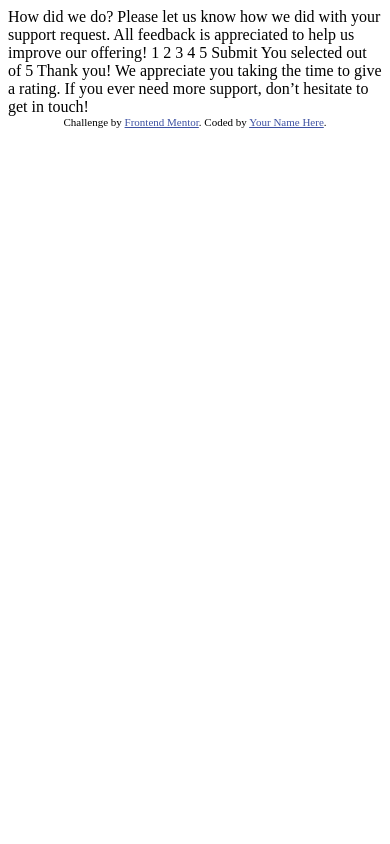
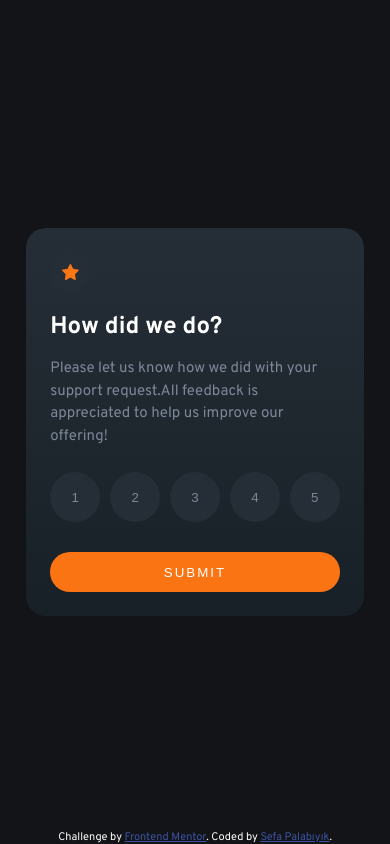
Before and after one commit to Sefap/javaScript, a plain HTML site: page Frontend-Mentor-Js/interactive-rating-component-main/index.html in a window 390 px wide. Drawn offline with Linux system fonts and the light colour scheme.

Commit message:
end of project

```diff
--- a/Frontend-Mentor-Js/interactive-rating-component-main/index.html
+++ b/Frontend-Mentor-Js/interactive-rating-component-main/index.html
@@ -6,44 +6,52 @@
 
   <link rel="icon" type="image/png" sizes="32x32" href="./images/favicon-32x32.png">
 
+  <!-- fontfamily -->
+  <link rel="preconnect" href="https://fonts.googleapis.com">
+<link rel="preconnect" href="https://fonts.gstatic.com" crossorigin>
+<link href="https://fonts.googleapis.com/css2?family=Overpass:wght@400;700&display=swap" rel="stylesheet">
   <title>Frontend Mentor | Interactive rating component</title>
 
   <!-- Feel free to remove these styles or customise in your own stylesheet 👍 -->
   <style>
-    .attribution { font-size: 11px; text-align: center; }
+    .attribution {position: absolute;bottom: 0; font-size: 11px; text-align: center; color: white; }
     .attribution a { color: hsl(228, 45%, 44%); }
   </style>
+  <link rel="stylesheet" href="style.css">
 </head>
 <body>
 
-  <!-- Rating state start -->
+  <div class="container">
+    <div class="firstsc" >
+      <div class="star">
+        <img src="images/icon-star.svg" alt="">
+      </div>
+      <section>
+        <h2>How did we do?</h2>
+        <p>Please let us know how we did with your support request.All feedback is appreciated to help us improve our offering!</p>
+      </section>
+      <div class="rating">
 
-  How did we do?
-
-  Please let us know how we did with your support request. All feedback is appreciated
-  to help us improve our offering!
-
-  1 2 3 4 5
-
-  Submit
-
-  <!-- Rating state end -->
-
-  <!-- Thank you state start -->
-
-  You selected <!-- Add rating here --> out of 5
-
-  Thank you!
-
-  We appreciate you taking the time to give a rating. If you ever need more support,
-  don’t hesitate to get in touch!
-
-  <!-- Thank you state end -->
+      </div>
+      <button class="submit-btn">SUBMIT</button>
+    </div>
+    <div class="secondsc">
+      <div class="std">
+        <img src="images/illustration-thank-you.svg" alt="">
+        <p class="selectedp"></p>
+      </div>
+      <div class="spd">
+        <h2>Thank You!</h2>
+        <p>We appreciate you taking the time to give a rating. If you ever need more support, don't hesitate to get in touch!</p>
+      </div>
+    </div>
+  </div>
 
 
-  <div class="attribution">
+  <footer class="attribution">
     Challenge by <a href="https://www.frontendmentor.io?ref=challenge" target="_blank">Frontend Mentor</a>.
-    Coded by <a href="#">Your Name Here</a>.
-  </div>
+    Coded by <a href="https://github.com/sefaplbyk" target="_blank">Sefa Palabıyık</a>.
+  </footer>
+  <script src="script.js"></script>
 </body>
 </html>
--- /dev/null
+++ b/Frontend-Mentor-Js/interactive-rating-component-main/script.js
@@ -0,0 +1,37 @@
+
+let rating = document.querySelector(".rating")
+let btn = document.querySelector(".submit-btn")
+let firstsc = document.querySelector(".firstsc")
+let secondsc = document.querySelector('.secondsc')
+let selectedp = document.querySelector('.selectedp')
+let selectedRate
+let rate = [1,2,3,4,5]
+secondsc.style.display = "none";
+firstsc.style.display = "inline";
+
+// selectedRate ? btn.disabled = false:btn.disabled = true
+
+
+rating.innerHTML = rate.map((x)=>(
+  `<button class="rate">${x}</button>`
+)).join('');
+
+document.querySelectorAll('.rate').forEach((item)=>(
+  item.addEventListener('click',returnRating)
+))
+function returnRating(e){
+  selectedRate=e.target.textContent;
+  selectedp.textContent = `You selected ${selectedRate} out of 5`
+}
+
+
+
+const thankYouState = () => {
+  if(selectedRate){
+    firstsc.style.display = "none"
+    secondsc.style.display = "inline"
+  }
+  console.log("sa");
+}
+
+btn.addEventListener("click",thankYouState)
--- /dev/null
+++ b/Frontend-Mentor-Js/interactive-rating-component-main/style.css
@@ -0,0 +1,148 @@
+
+:root{
+  --Orange:hsl(25, 97%, 53%);
+  --White:hsl(0, 0%, 100%);
+  --Light-Grey:hsl(217, 12%, 63%);
+  --Medium-Grey:hsl(216, 12%, 54%);
+  --Dark-Blue:hsl(213, 19%, 18%);
+  --Very-Dark-Blue:rgb(18, 20, 23);
+}
+*{
+  margin: 0;
+  padding: 0;
+  box-sizing: border-box;
+}
+
+p{
+  font-size: 15px;
+}
+body{
+  margin: 0 auto;
+  font-family: 'Overpass', sans-serif;
+  width: 1440px;
+  background-color: var(--Very-Dark-Blue);
+  display: flex;
+  align-items: center;
+  justify-content: center;
+  flex-direction: column;
+  height: 100vh;
+}
+.container{
+  background: linear-gradient(to bottom,var(--Dark-Blue),rgba(12, 20, 23,0.5));
+  background-color: var(--Dark-Blue);
+  width: 25%;
+  padding: 1.5rem;
+  border-radius: 20px;
+}
+.star{
+  margin-bottom: 20px;
+  width: 40px;
+  height: 40px;
+  border-radius: 20px;
+  background-color: var(--Dark-Blue);
+  display: flex;
+  align-items: center;
+  justify-content: center;
+}
+section h2{
+  color: var(--White);
+  margin-bottom: 1rem;
+}
+section p{
+  color: var(--Medium-Grey);
+  margin-bottom: 1.5rem;
+  line-height: 1.5;
+}
+.rating{
+  display: flex;
+  width: 100%;
+  justify-content: space-between;
+  margin-bottom: 30px;
+
+}
+.rating>.rate{
+  display: flex;
+  align-items: center;
+  justify-content: center;
+  background-color: var(--Dark-Blue);
+  width: 50px;
+  height: 50px;
+  border-radius: 25px;
+  color: var(--Medium-Grey);
+  border: none;
+  cursor: pointer;
+}
+.rate:hover{
+  background-color: var(--Orange);
+  color: var(--White);
+}
+.rate:focus{
+  background-color: var(--Medium-Grey);
+  color: white;
+}
+.submit-btn{
+  background-color: var(--Orange);
+  width: 100%;
+  height: 40px;
+  color: var(--White);
+  border-radius: 20px;
+  border: none;
+  cursor: pointer;
+  letter-spacing: 2px;
+}
+.submit-btn:hover{
+  background-color: var(--White);
+  color: var(--Orange);
+}
+.std{
+  width: 100%;
+  display: flex;
+  align-items: center;
+  justify-content: center;
+  flex-direction: column;
+  color: var(--Orange);
+  margin-top: 10px;
+}
+.selectedp{
+  margin-top: 1.5rem;
+  display: flex;
+  align-items: center;
+  justify-content: center;
+  width: 60%;
+  height: 30px;
+  padding-top: 3px;
+  opacity: .9;
+  border-radius: 30px;
+  background-color: var(--Dark-Blue);
+}
+.spd{
+  width: 100%;
+  text-align: center;
+}
+.spd>:first-child{
+  color: var(--White);
+  margin-top: 30px;
+  margin-bottom: .8rem;
+}
+.spd>:last-child{
+  color: var(--Light-Grey);
+  line-height: 1.5;
+  margin-bottom: 1rem;
+}
+
+@media only screen and (max-width: 1100px) {
+  body {
+    width: 80% ;
+  }
+  .container{
+    width: 50%;
+  }
+}
+@media only screen and (max-width: 768px) {
+  body {
+    width: 375px;
+  }
+  .container{
+    width: 90%;
+  }
+}
```
Also changed, not shown: Frontend-Mentor-Js/interactive-rating-component-main/README-template.md (deleted), Frontend-Mentor-Js/interactive-rating-component-main/README.md.
